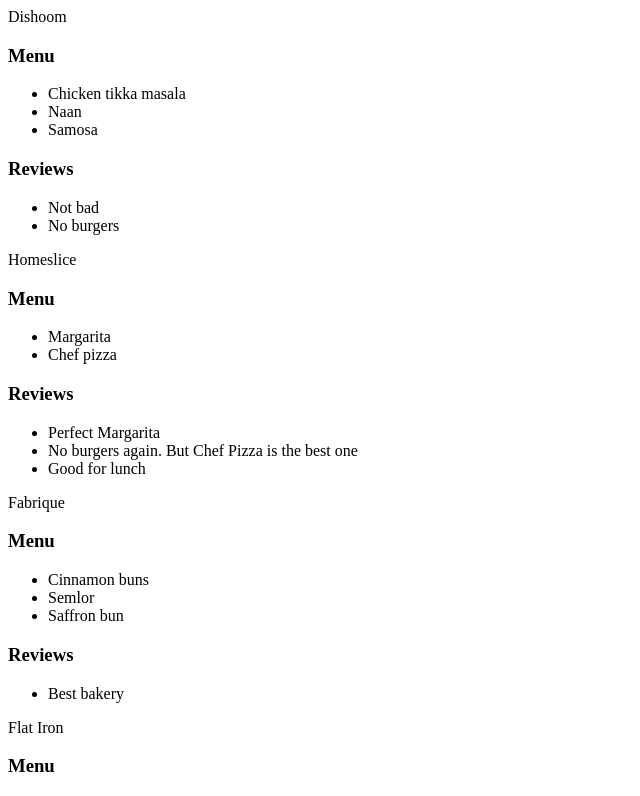
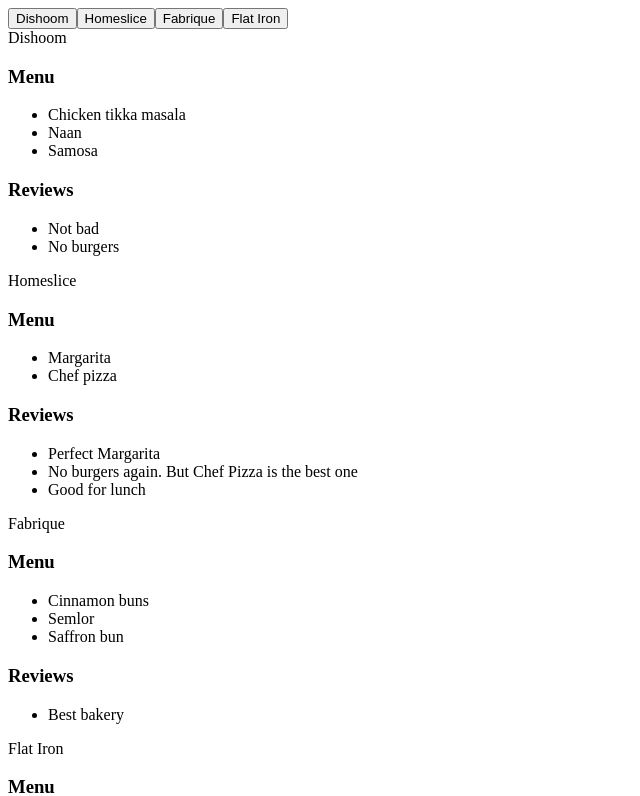
Before and after one commit to zvykkk/-react-20231109, a React (Vite) app: page / in a window 1280 px wide. Shown: the top 796 px of the page, without its empty margins (0-640 px from the left). Built offline with nearby package versions, Linux system fonts and the light colour scheme.

Commit message:
add solution for lecture-2/hw

```diff
--- /dev/null
+++ b/src/App.jsx
@@ -0,0 +1,7 @@
+import React from  "react";
+
+import {RestaurantsPage} from "./pages/restaurants-page/component";
+
+export const App = ({restaurants}) => {
+    return <RestaurantsPage restaurants = {restaurants}/>;
+}
--- /dev/null
+++ b/src/components/menu/component.jsx
@@ -0,0 +1,12 @@
+import React from  "react";
+
+export const Menu = ({menu}) => {
+    return (
+        <div>
+            <h3>Menu</h3>
+            <ul>
+            {menu.map((dish) => <li>{dish.name}</li>)}
+            </ul>
+        </div>
+    );
+};
--- /dev/null
+++ b/src/components/restaurant-tab/component.jsx
@@ -0,0 +1,5 @@
+import React from  "react";
+
+export const RestaurantTab = ({name}) => {
+    return <button>{name}</button>;
+};
--- /dev/null
+++ b/src/components/restaurant-tabes/component.jsx
@@ -0,0 +1,13 @@
+import React from  "react";
+
+import {RestaurantTab} from "../restaurant-tab/component"
+
+export const RestaurantTabs = ({names}) => {
+    return (
+        <div>
+            {names.map((name) => (
+                <RestaurantTab name = {name}/>
+            ))}
+        </div>
+    );
+};
--- /dev/null
+++ b/src/components/restaurant/component.jsx
@@ -0,0 +1,12 @@
+import React from  "react";
+
+import {Menu} from "../menu/component";
+import {Reviews} from "../reviews/component";
+
+export const Restaurant = ({restaurant}) => {
+    return <div>
+        <span>{restaurant.name}</span>
+        <Menu menu = {restaurant.menu}/>
+        <Reviews reviews = {restaurant.reviews}/>
+    </div>
+};
--- /dev/null
+++ b/src/components/restaurants/component.jsx
@@ -0,0 +1,13 @@
+import React from  "react";
+
+import {Restaurant} from "../restaurant/component"
+
+export const Restaurants = ({restaurants}) => {
+    return (
+        <div>
+            {restaurants.map((restaurant) => (
+                <Restaurant restaurant = {restaurant}/>
+            ))}
+        </div>
+    );
+};
--- /dev/null
+++ b/src/components/reviews/component.jsx
@@ -0,0 +1,12 @@
+import React from  "react";
+
+export const Reviews = ({reviews}) => {
+    return (
+        <div>
+            <h3>Reviews</h3>
+            <ul>
+                {reviews.map((review) => <li>{review.text}</li>)}
+            </ul>
+        </div>
+    );
+};
--- a/src/main.jsx
+++ b/src/main.jsx
@@ -1,65 +1,9 @@
-import ReactDom from "react-dom";
+import ReactDom from "react-dom/client";
 import React from  "react";
 
-import { restaurants } from "./constants/mock";
+import {App} from "./App";
+import {restaurants} from "./constants/mock"
 
 const root = ReactDom.createRoot(document.getElementById("root"));
 
-root.render(
-    <div>
-        <div>
-        <span>{restaurants[0].name}</span>
-        <h3>Menu</h3>
-        <ul>
-            <li>{restaurants[0].menu[0].name}</li>
-            <li>{restaurants[0].menu[1].name}</li>
-            <li>{restaurants[0].menu[2].name}</li>
-        </ul>
-        <h3>Reviews</h3>
-        <ul>
-            <li>{restaurants[0].reviews[0].text}</li>
-            <li>{restaurants[0].reviews[1].text}</li>
-        </ul>
-        </div>
-        <div>
-            <span>{restaurants[1].name}</span>
-            <h3>Menu</h3>
-            <ul>
-                <li>{restaurants[1].menu[0].name}</li>
-                <li>{restaurants[1].menu[1].name}</li>
-            </ul>
-            <h3>Reviews</h3>
-            <ul>
-                <li>{restaurants[1].reviews[0].text}</li>
-                <li>{restaurants[1].reviews[1].text}</li>
-                <li>{restaurants[1].reviews[2].text}</li>
-            </ul>
-        </div>
-        <div>
-            <span>{restaurants[2].name}</span>
-            <h3>Menu</h3>
-            <ul>
-                <li>{restaurants[2].menu[0].name}</li>
-                <li>{restaurants[2].menu[1].name}</li>
-                <li>{restaurants[2].menu[2].name}</li>
-            </ul>
-            <h3>Reviews</h3>
-            <ul>
-                <li>{restaurants[2].reviews[0].text}</li>
-            </ul>
-        </div>
-        <div>
-            <span>{restaurants[3].name}</span>
-            <h3>Menu</h3>
-            <ul>
-                <li>{restaurants[3].menu[0].name}</li>
-                <li>{restaurants[3].menu[1].name}</li>
-            </ul>
-            <h3>Reviews</h3>
-            <ul>
-                <li>{restaurants[3].reviews[0].text}</li>
-                <li>{restaurants[3].reviews[1].text}</li>
-            </ul>
-        </div>
-    </div>
-);
+root.render(<App restaurants={restaurants}/>);
--- /dev/null
+++ b/src/pages/restaurants-page/component.jsx
@@ -0,0 +1,14 @@
+import React from  "react";
+
+import {RestaurantTabs} from "../../components/restaurant-tabes/component";
+import {Restaurants} from "../../components/restaurants/component";
+
+export const RestaurantsPage = ({restaurants}) => {
+
+    const names = Array.from(new Set(restaurants.map(({ name }) => name)));
+
+    return <div>
+        <RestaurantTabs names = {names}/>
+        <Restaurants restaurants = {restaurants}/>
+    </div>;
+};
```
